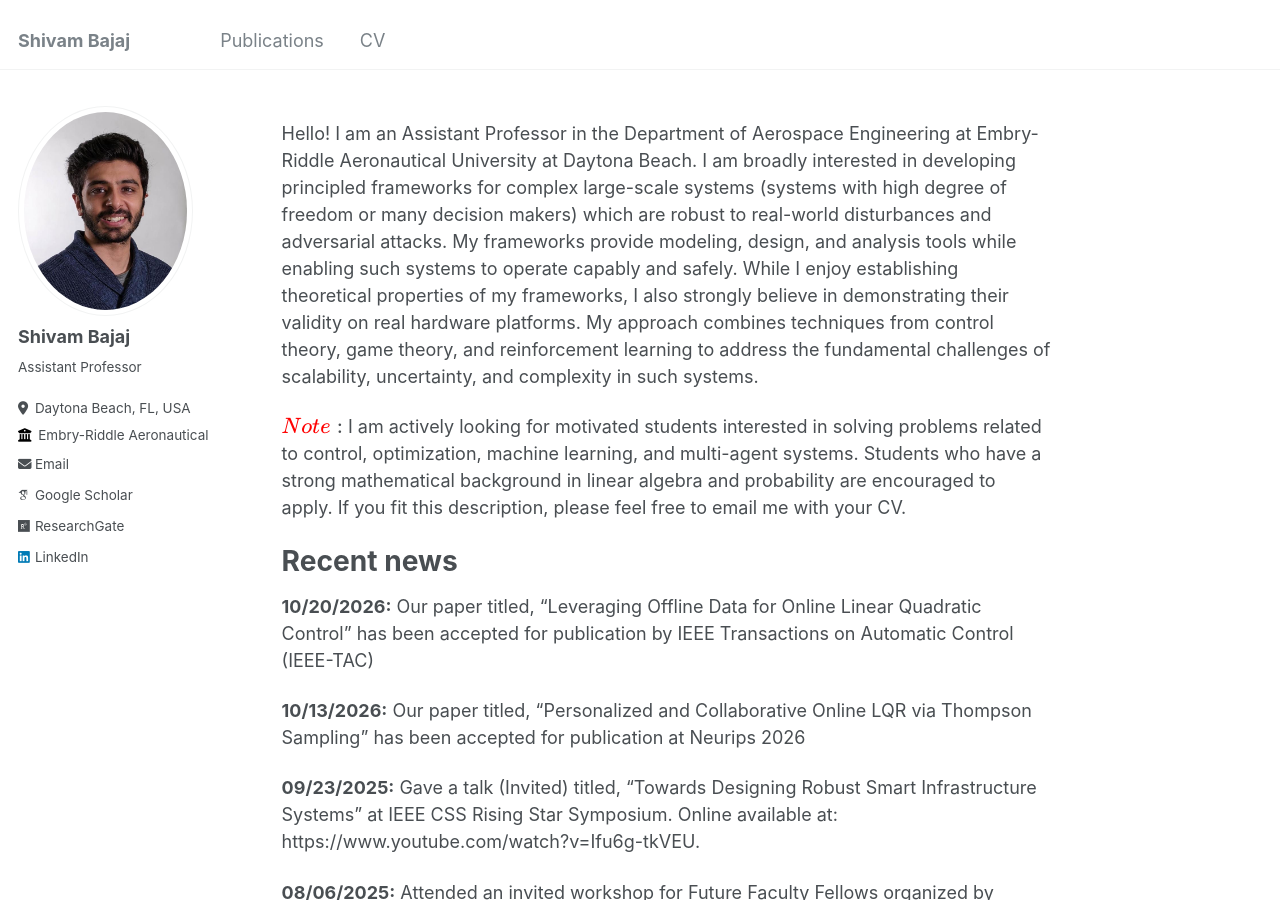
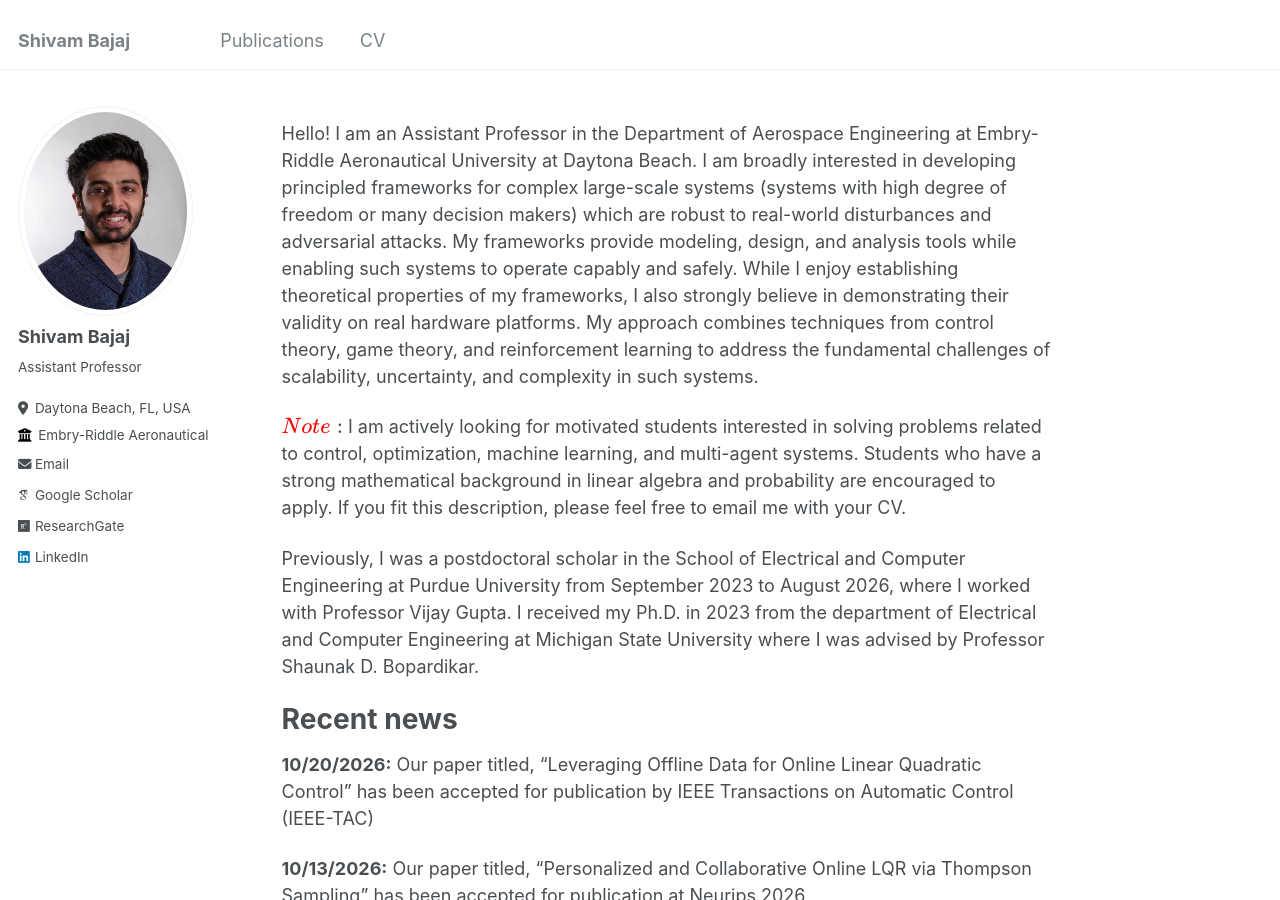
Before and after one commit to shivambajaj08/shivambajaj08.github.io, a Jekyll site: the page built from _pages/about.md, in a window 1280 px wide and 900 px high. Built offline with Jekyll 4.4.1, drawn with Linux system fonts in a browser that asks for light colours; some web fonts are replaced.

Commit message:
Update about.md

```diff
--- a/_pages/about.md
+++ b/_pages/about.md
@@ -11,6 +11,7 @@ Hello! I am an Assistant Professor in the Department of Aerospace Engineering at
 
 $${\color{red}Note}:$$ I am actively looking for motivated students interested in solving problems related to control, optimization, machine learning, and multi-agent systems. Students who have a strong mathematical background in linear algebra and probability are encouraged to apply. If you fit this description, please feel free to email me with your CV.
 
+Previously,  I was a postdoctoral scholar in the School of Electrical and Computer Engineering at Purdue University from September 2023 to August 2026, where I worked with Professor Vijay Gupta. I received my Ph.D. in 2023 from the department of Electrical and Computer Engineering at Michigan State University where I was advised by Professor Shaunak D. Bopardikar.
 
 # Recent news
 
```
